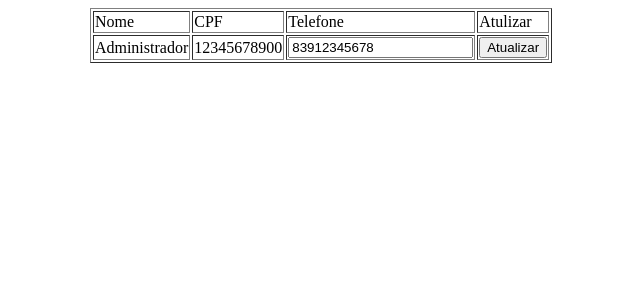
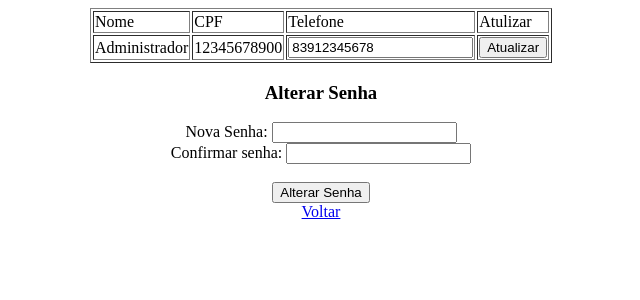
Before and after one commit to WSamuelFR/Navegando_PHP, a PHP site: page /alterardados.php in a window 1280 px wide. Shown: the top 300 px of the page, without its empty margins (319-959 px from the left). Run offline with PHP 8.4, Linux system fonts and the light colour scheme; a user stored in the database is signed in; data comes from the database, SQL or seed files in the repository.

Commit message:
Update alterardados.php

```diff
--- a/Samuelphp/alterardados.php
+++ b/Samuelphp/alterardados.php
@@ -49,6 +49,13 @@ if ($telefone <> NULL) {
             </tr>
         </table>
         </form>
+        <h3>Alterar Senha</h3>
+        <form id="alterar-senha" action="alterarsenha.php" method="POST">
+            Nova Senha: <input type="password" name="senha" required><br>
+            Confirmar senha: <input type="password" name="confirmasenha" required><br><br>
+            <input type="submit" name="alterar" value="Alterar Senha">
+        </form>
+        <a href="principal.php">Voltar</a>
     </center>
 
 </body>
```
